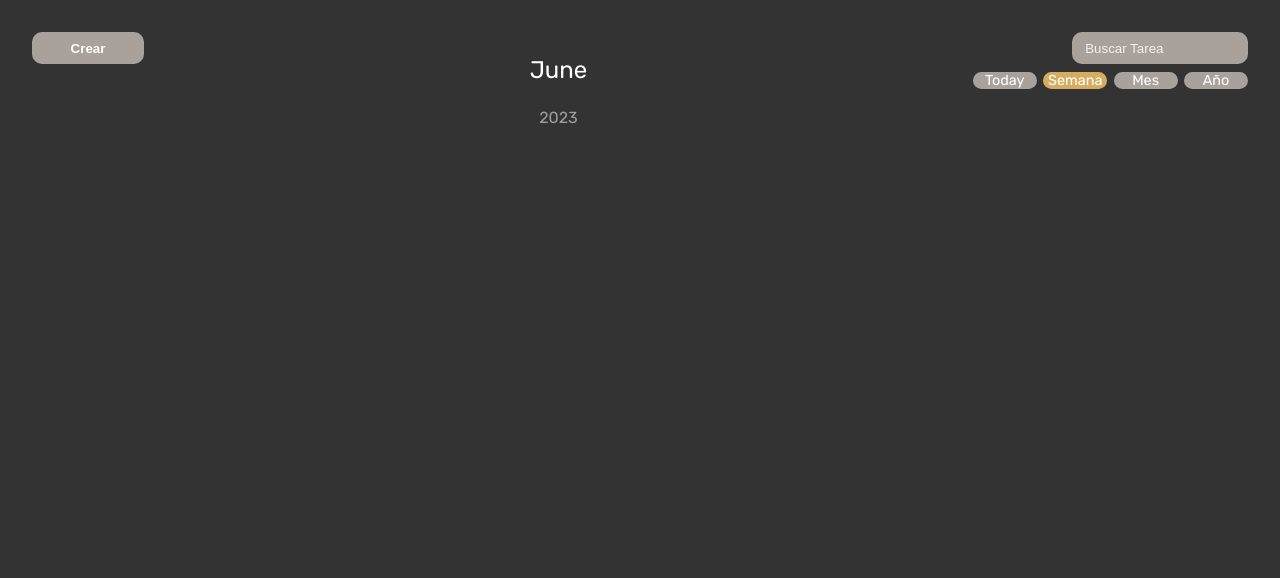
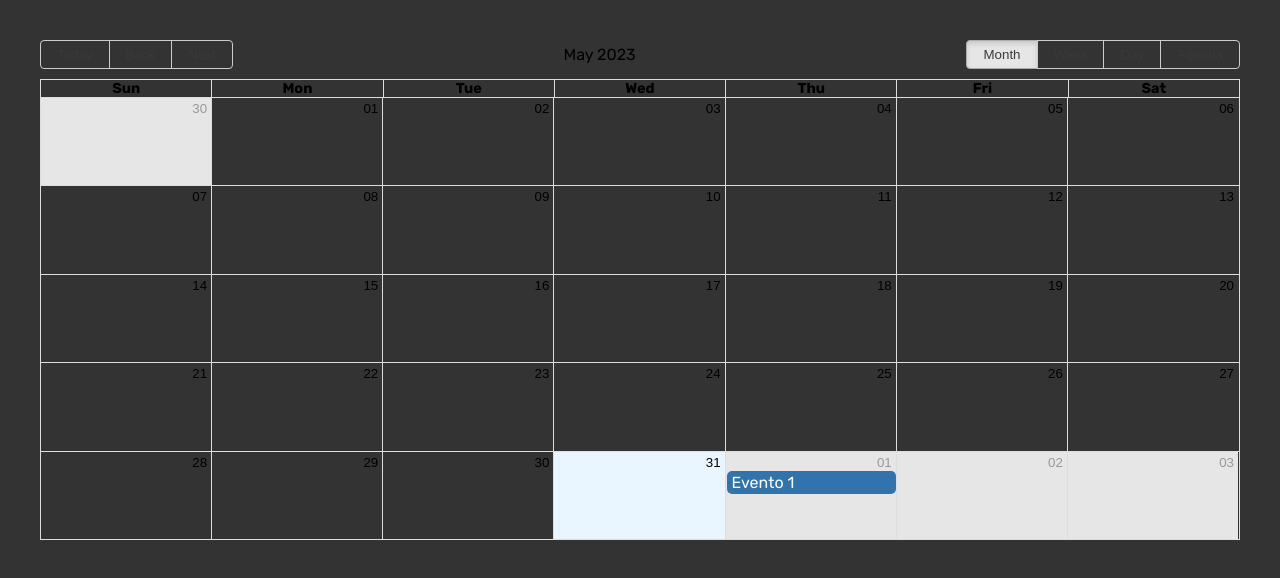
Before and after one commit to Ance7/Projects, a Next.js app in the folder calendar-app/: page / in a window 1280 px wide. Shown: the top 578 px of the page. Built offline with nearby package versions, Linux system fonts and the light colour scheme.

Commit message:
Starting calendarComponent with React-big-calendar

```diff
--- a/calendar-app/app/globals.css
+++ b/calendar-app/app/globals.css
@@ -90,6 +90,7 @@ header {
   font-size: 0.9rem;
   text-align: center;
   color: white;
+  cursor: pointer;
 }
 
 .options div.active {
--- a/calendar-app/app/layout.jsx
+++ b/calendar-app/app/layout.jsx
@@ -2,19 +2,13 @@
 import './globals.css'
 import { rubik } from './fonts'
 import ComponenteH from '@/components/header'
-
-export const metadata = {
-  title: 'Calendar App',
-  description: 'Calendar App whit Next.js',
-}
+import dynamic from 'next/dynamic'
+import { CalendarComponent } from '@/components/calendar'
 
 export default function RootLayout({ children }) {
   return (
     <html lang="en">
       <body className={rubik.className}>
-
-        <ComponenteH />
-
         <main>
           <div className='calendar-info'>
             <div className='mini-calendar'>
@@ -31,6 +25,8 @@ export default function RootLayout({ children }) {
             </div>
           </div>
 
+          <CalendarComponent />
+
           {children}
         </main>
       </body>
--- a/calendar-app/components/Header.jsx
+++ b/calendar-app/components/Header.jsx
@@ -1,4 +1,5 @@
 import React from 'react'
+import { actualDay, actualMonth, actualYear } from '@/components/calendar'
 
 function ComponenteH() {
   return (
@@ -8,8 +9,8 @@ function ComponenteH() {
       </button>
 
       <div className='info-date'>
-        <p>June</p>
-        <span>2023</span>
+        <p>{actualMonth}</p>
+        <span>{actualYear}</span>
       </div>
 
       <div className='calendar-options'>
--- a/calendar-app/components/calendar.jsx
+++ b/calendar-app/components/calendar.jsx
@@ -1,33 +1,57 @@
-export const Calendar = (month, year) => {
-  let days
+'use client'
 
-  if (month === 'january') {
-    let days = 31
-  } else if (month === 'february' && year % 4 === 0) {
-    let days = 29
-  } else if (month === 'february' && year % 4 !== 0) {
-    let days = 28
-  } else if (month === 'march') {
-    let days = 31
-  } else if (month === 'april') {
-    let days = 30
-  } else if (month === 'may') {
-    let days = 31
-  } else if (month === 'june') {
-    let days = 30
-  } else if (month === 'july') {
-    let days = 31
-  } else if (month === 'august') {
-    let days = 31
-  } else if (month === 'september') {
-    let days = 30
-  } else if (month === 'october') {
-    let days = 31
-  } else if (month === 'november') {
-    let days = 30
-  } else if (month === 'december') {
-    let days = 31
+import { Calendar, dateFnsLocalizer } from "react-big-calendar"
+import format from "date-fns/format"
+import parse from "date-fns/parse"
+import startOfWeek from "date-fns/startOfWeek"
+import getDay from "date-fns/getDay"
+import 'react-big-calendar/lib/css/react-big-calendar.css'
+import React, { useState } from "react"
+import ReactDatePicker from "react-datepicker"
+import 'react-datepicker/dist/react-datepicker.css'
+
+const locales = {
+  'es-US': require('date-fns/locale/en-US')
+}
+
+const localizer = dateFnsLocalizer({
+  format,
+  parse,
+  startOfWeek,
+  getDay,
+  locales
+})
+
+const events = [
+  {
+    title: 'Evento 1',
+    allDay: true,
+    start: new Date(2023, 5, 1),
+    end: new Date(2023, 5, 2)
+  },
+  {
+    title: 'Evento 2',
+    start: new Date(2023, 5, 4),
+    end: new Date(2023, 5, 7)
+  }
+]
+
+export const CalendarComponent = () => {
+  const [newEvent, setNewEvent] = useState({title: '', start: '', end: ''})
+  const [allEvents, setAllEvents] = useState(events)
+
+  function handleAddEvent() {
+    setAllEvents([...allEvents, newEvent])
   }
 
-
+  return(
+    <div style={{height: "100vh", width: "100%"}}>
+      <Calendar
+        localizer={localizer}
+        events={allEvents}
+        startAccessor='start'
+        style={{height: 500, margin: '40px'}}
+      />
+    </div>
+    )
 }
--- a/calendar-app/package.json
+++ b/calendar-app/package.json
@@ -9,10 +9,13 @@
     "lint": "next lint"
   },
   "dependencies": {
+    "date-fns": "^2.30.0",
     "eslint": "8.41.0",
     "eslint-config-next": "13.4.4",
     "next": "13.4.4",
     "react": "18.2.0",
+    "react-big-calendar": "^1.6.9",
+    "react-datepicker": "^4.12.0",
     "react-dom": "18.2.0"
   },
   "devDependencies": {
```
Also changed, not shown: calendar-app/app/Month/page.jsx (deleted), calendar-app/app/Week/page.jsx (deleted), calendar-app/app/Year/page.jsx (deleted), 1 other file (tests, documents, lock files or other folders).
